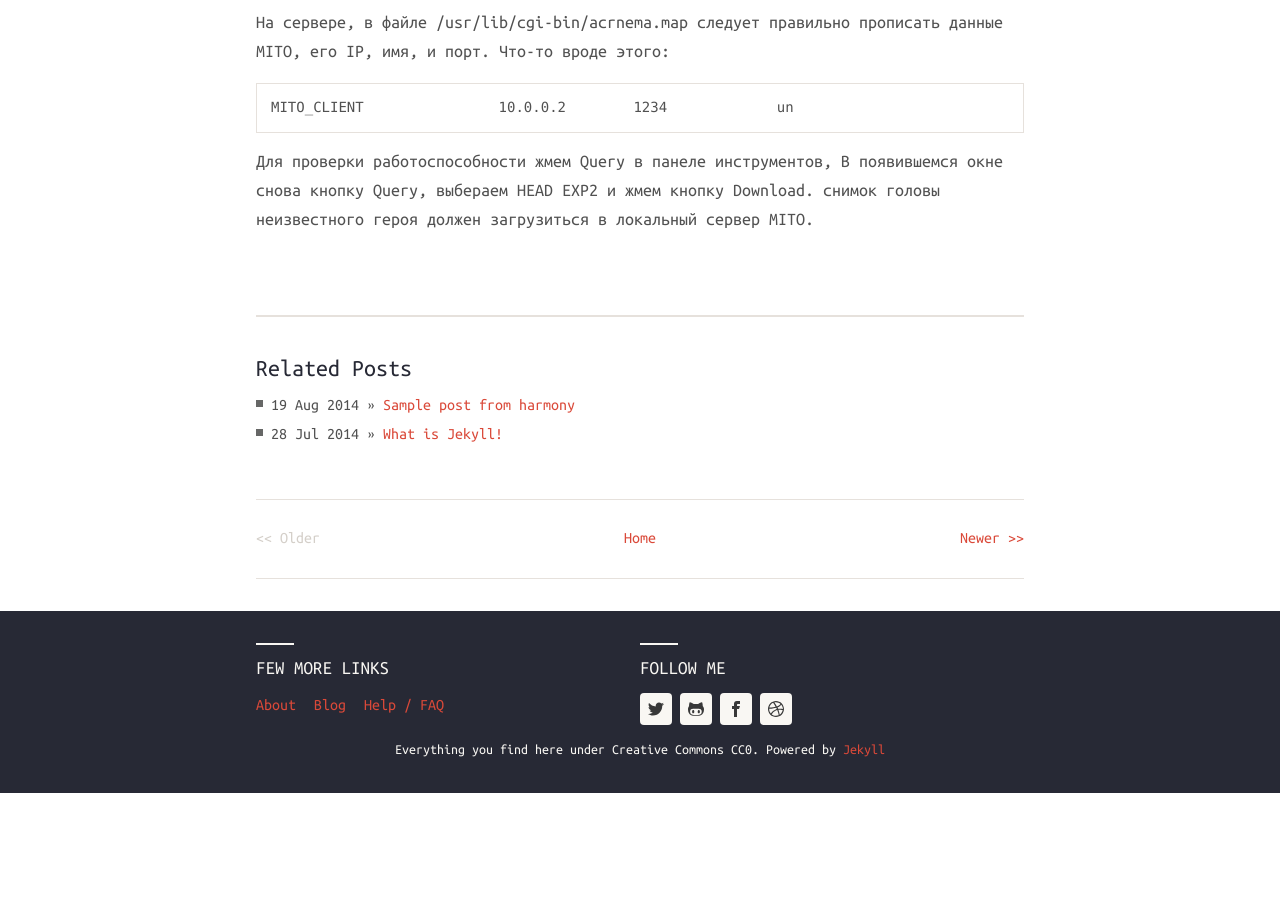
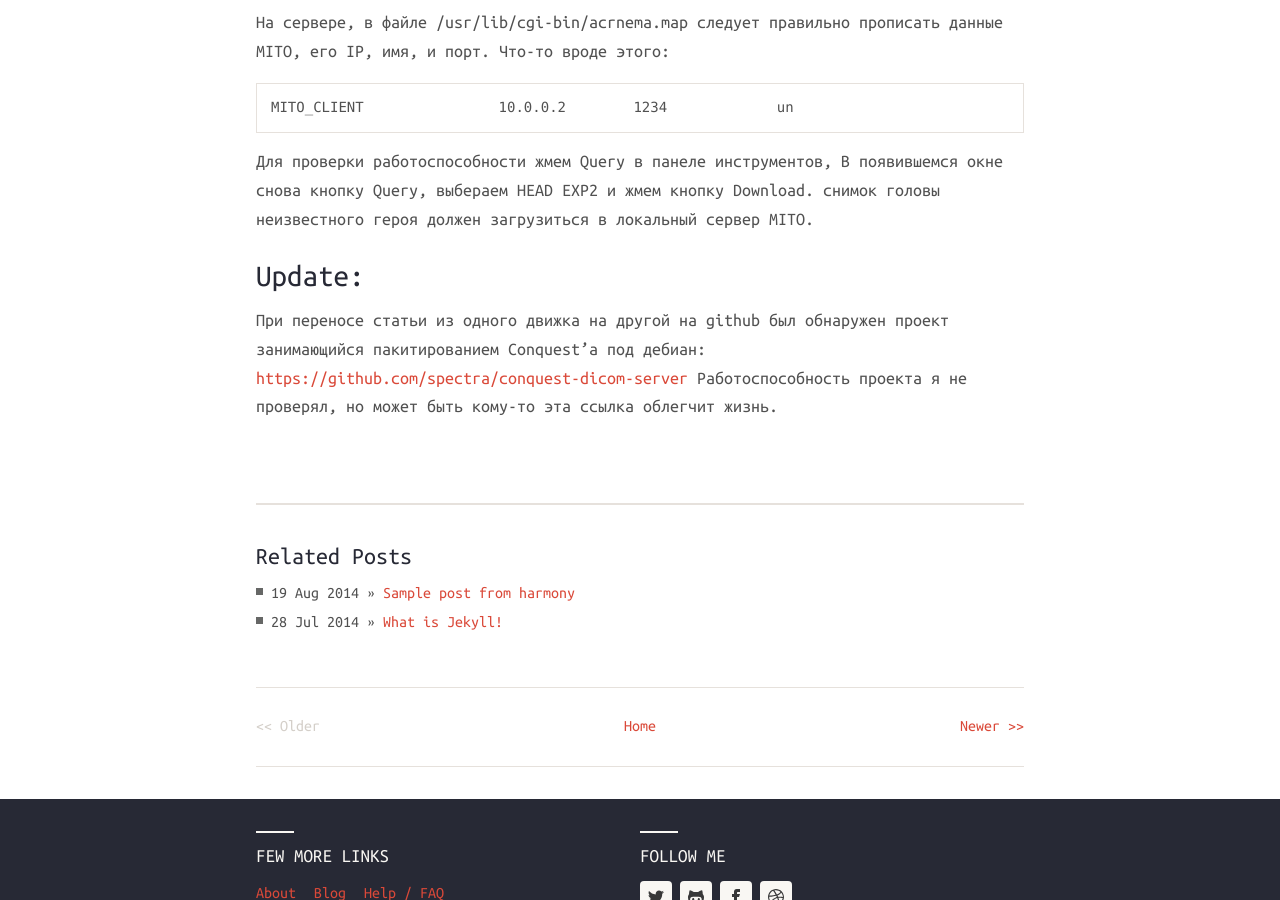
Before and after one commit to dhyannataraj/dhyannataraj.github.io, a Jekyll site: the page built from _posts/2010-03-02-Building-and-configuring-Conquest-DICOM-for-linux.markdown, in a window 1280 px wide and 900 px high, scrolled down 5441 px. Built offline with Jekyll 4.4.1, drawn with Linux system fonts in a browser that asks for light colours; nearby versions of some CDN libraries; before the commit the page ends 6234 px from its top, so only the background shows below that.

Commit message:
Update 2010-03-02-Building-and-configuring-Conquest-DICOM-for-linux.markdown

```diff
--- a/_posts/2010-03-02-Building-and-configuring-Conquest-DICOM-for-linux.markdown
+++ b/_posts/2010-03-02-Building-and-configuring-Conquest-DICOM-for-linux.markdown
@@ -99,3 +99,7 @@ Receive/Local Files Directory: Папка в которой MITO будет хр
 <pre>MITO_CLIENT                10.0.0.2        1234             un</pre>
 
 Для проверки работоспособности жмем Query в панеле инструментов, В появившемся окне снова кнопку Query, выбераем HEAD EXP2 и жмем кнопку Download. снимок головы неизвестного героя должен загрузиться в локальный сервер MITO.
+
+## Update:
+
+При переносе статьи из одного движка на другой на github был обнаружен проект занимающийся пакитированием Conquest'а под дебиан: [https://github.com/spectra/conquest-dicom-server](https://github.com/spectra/conquest-dicom-server) Работоспособность проекта я не проверял, но может быть кому-то эта ссылка облегчит жизнь.
```
